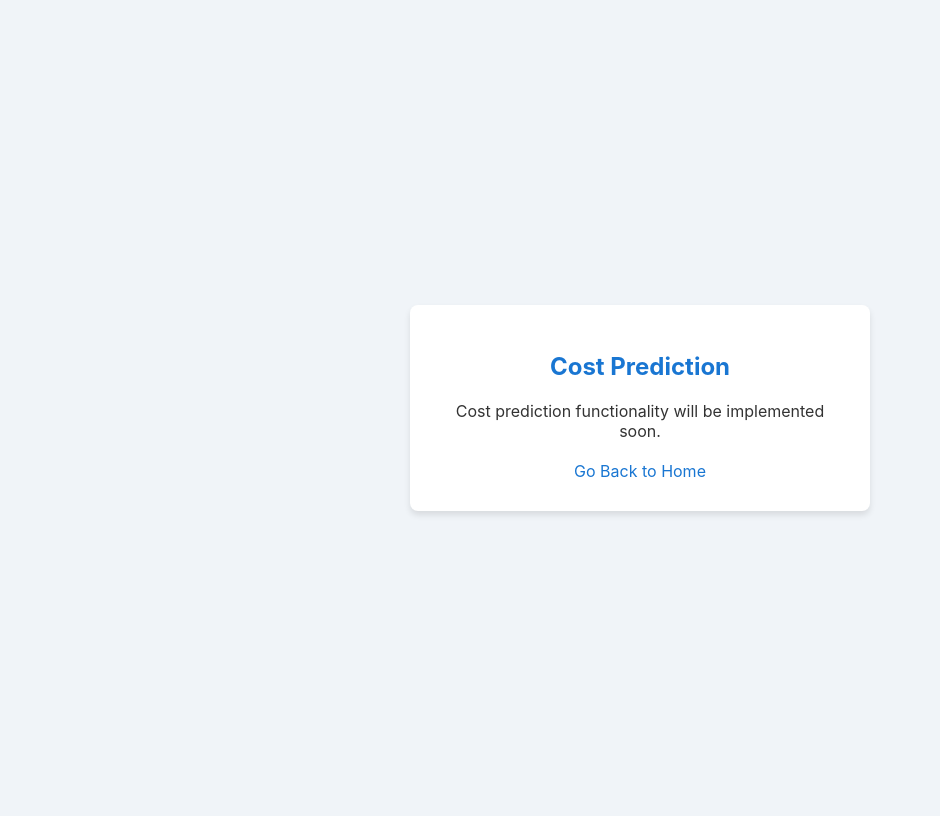
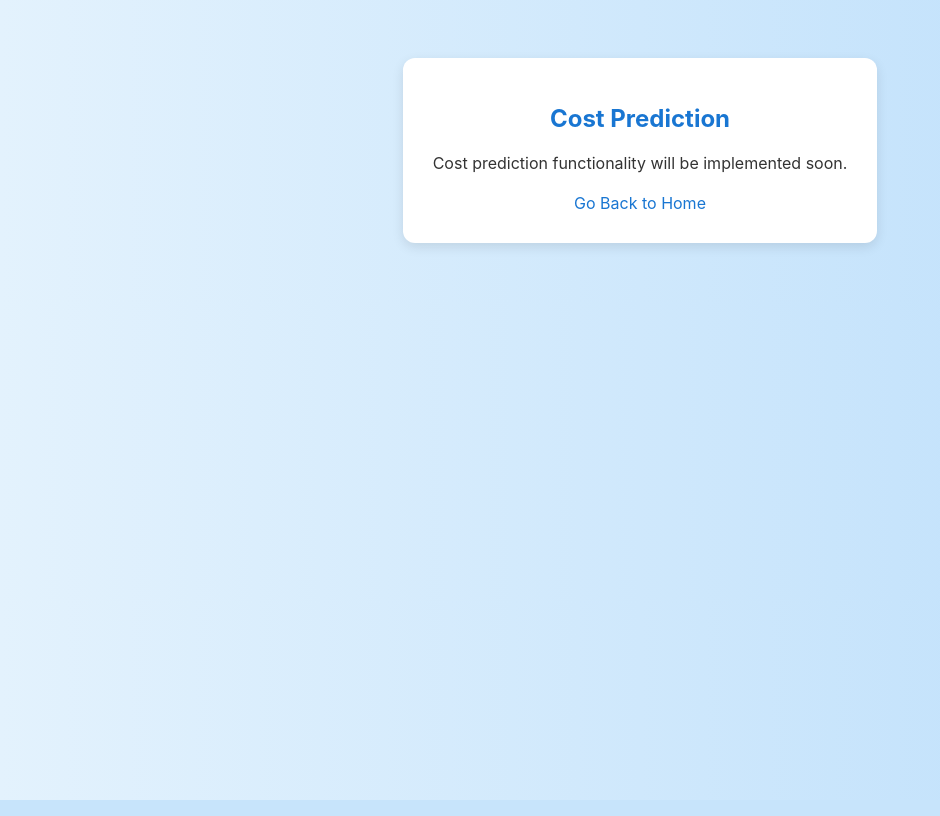
Before and after one commit to INFO3604ProjectOrganization/StudentEnrolmentPlan, a Flask app: page /cost in a window 1280 px wide. Shown: the whole page, without its empty margins (0-940 px from the left). Run offline with Flask 3, Linux system fonts and the light colour scheme; parts of the project's set-up code (start-up, migrations or seed data) failed here and were passed over.

Commit message:
Update cost.html

```diff
--- a/templates/cost.html
+++ b/templates/cost.html
@@ -7,19 +7,18 @@
     <style>
         body {
             font-family: 'Inter', sans-serif;
-            background-color: #f0f4f8;
+            background: linear-gradient(to right, #e3f2fd, #bbdefb);
             color: #333;
             display: flex;
-            justify-content: center;
             align-items: center;
-            height: 100vh;
         }
         .container {
-            background: white;
+            max-width: 800px;
+            margin: 50px auto;
+            background: #ffffff;
             padding: 30px;
-            border-radius: 8px;
-            box-shadow: 0 4px 6px rgba(0, 0, 0, 0.1);
-            width: 400px;
+            border-radius: 12px;
+            box-shadow: 0px 4px 12px rgba(0, 0, 0, 0.1);
             text-align: center;
         }
         h1 {
```
